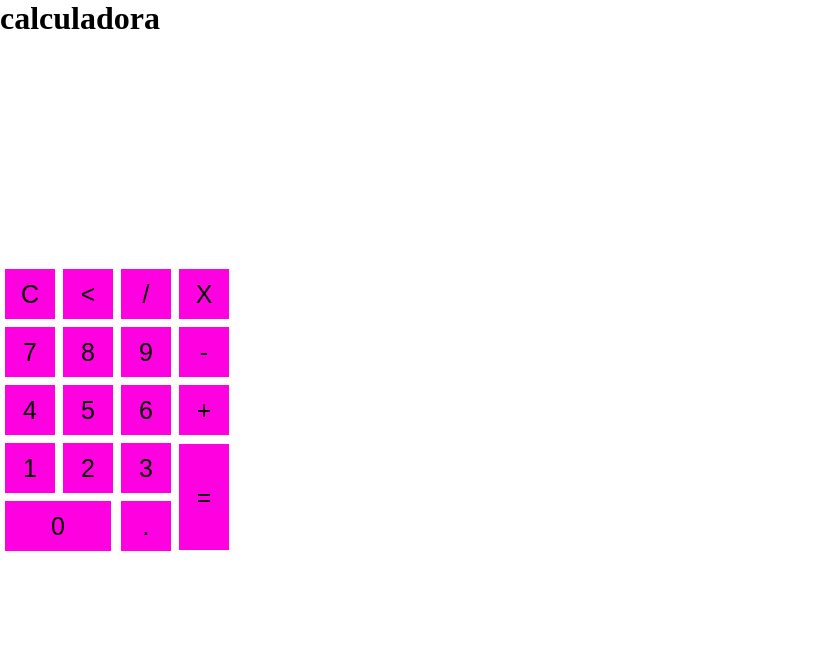
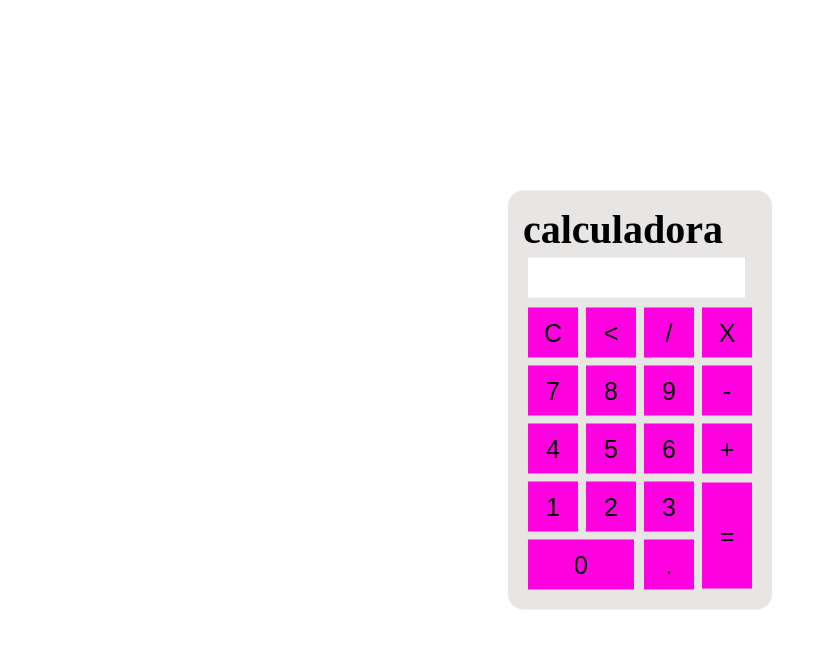
Before and after one commit to RickBaker007/calculadora-, a plain HTML site: page index.html in a window 1280 px wide. Shown: the whole page, without its empty margins (0-834 px from the left). Drawn offline with Linux system fonts and the light colour scheme.

Commit message:
Add files via upload

```diff
--- a/index.html
+++ b/index.html
@@ -7,7 +7,7 @@
     <link rel="stylesheet" href="styles.css">
 </head>
 <body>
-    <div class="calculadora">
+    <div class="Calculadora">
         <h1>calculadora</h1>
         <div class="fundo">
             <p id="resultado"></p>
@@ -65,10 +65,11 @@
             {
                 document.getElementById(resultado).innerHTML=eval(resultado);
             }
-            else (resultado)
+            else {
 
              document.getElementById(resultado).innerHTML= "nada para Calcular"
 
+            }
         }
         </script>
 
--- a/styles.css
+++ b/styles.css
@@ -11,7 +11,7 @@ fundo{
 
 }
 .Calculadora{
-    position: absolute;
+position: absolute;
 background-color: rgba(222, 219, 219, 0.7);
 top: 50%;
 left: 50%;
@@ -44,8 +44,9 @@ color: black;
 #resultado{
     background-color: white;
     width: 207px;
-    height: 207px;
-    margin: 5px;color: black;
+    height: 30px;
+    margin: 5px;
+    color: black;
     text-align: right;
     padding: 5px;
 }
```
